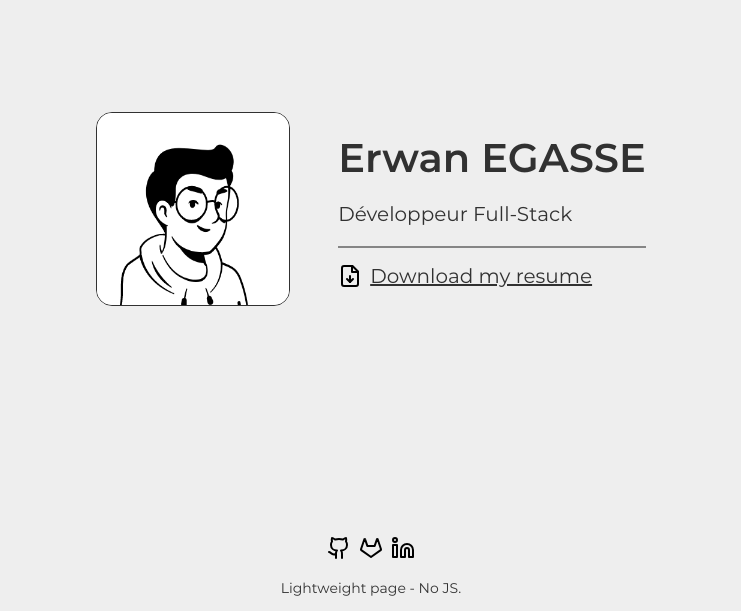
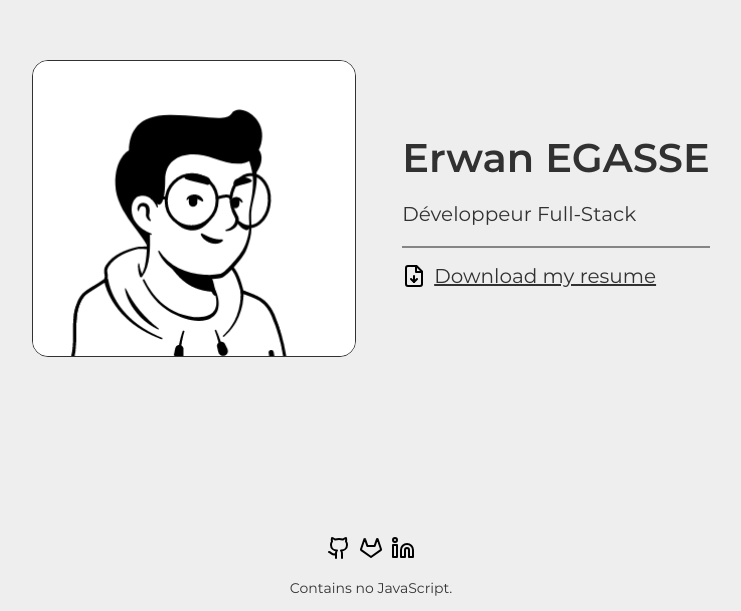
Before and after one commit to Sandai64/erwanegasse.com, a plain HTML site: page index.html in a window 1280 px wide. Shown: the part 189-800 px from the top of the page, without its empty margins (269-1010 px from the left). Drawn offline with Linux system fonts and the light colour scheme.

Commit message:
Small fix

```diff
--- a/index.css
+++ b/index.css
@@ -33,8 +33,8 @@ hr {
 }
 
 .avatar {
-    width: 12rem;
-    height: 12rem;
+    width: 100%;
+    height: 100%;
     border-radius: 16px;
     border: 1px #313131 solid;
 }
--- a/index.html
+++ b/index.html
@@ -1,12 +1,15 @@
 <!DOCTYPE html>
+<html lang="fr">
 
 <head>
     <title>Erwan EGASSE | Développeur Full-Stack</title>
     <meta charset="UTF-8" />
     <meta name="viewport" content="width=device-width, initial-scale=1">
     <meta name="description" content="Développeur Full-Stack | JS, Java, C/C++, PHP, et plus...">
-    <meta name="keywords" content="HTML, CSS, JavaScript, Flutter, PHP, C, C++, Bash, VueJS, Dart, Python, Docker, Linux, ESGI, Lyon">
+    <meta name="keywords"
+        content="HTML, CSS, JavaScript, Flutter, PHP, C, C++, Bash, VueJS, Dart, Python, Docker, Linux, ESGI, Lyon">
     <meta name="author" content="Erwan EGASSE">
+    <link rel="canonical" href="https://erwan.sh/">
     <link rel="stylesheet" href="index.css">
     <link rel="shortcut icon" href="./assets/img/png/favicon.png" type="image/x-icon">
     <link href="assets/fonts/montserrat/montserrat.css" rel="stylesheet">
@@ -43,6 +46,8 @@
                 <img src="./assets/img/svg/linkedin.svg" alt="LinkedIn" class="icon">
             </a>
         </div>
-        <p>Lightweight page - No JS.</p>
+        <p>Contains no JavaScript.</p>
     </div>
 </body>
+
+</html>
```
